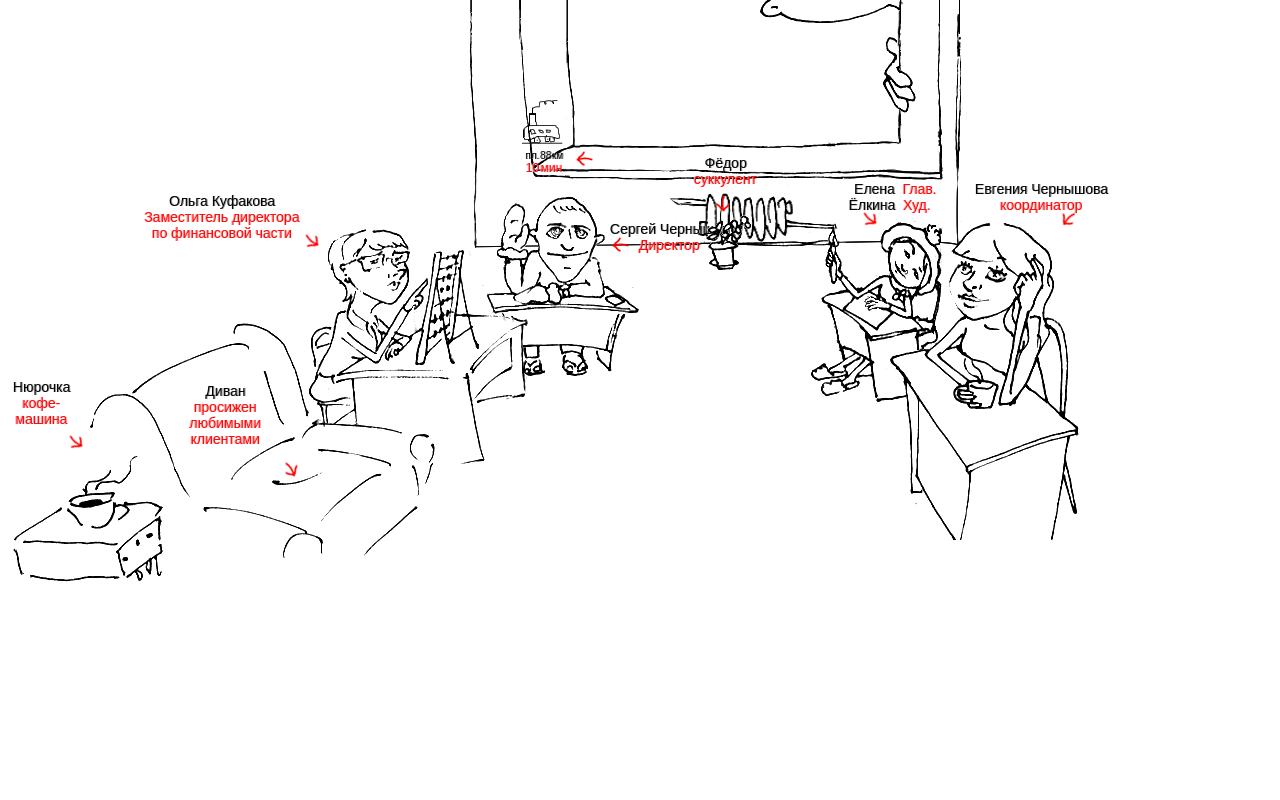
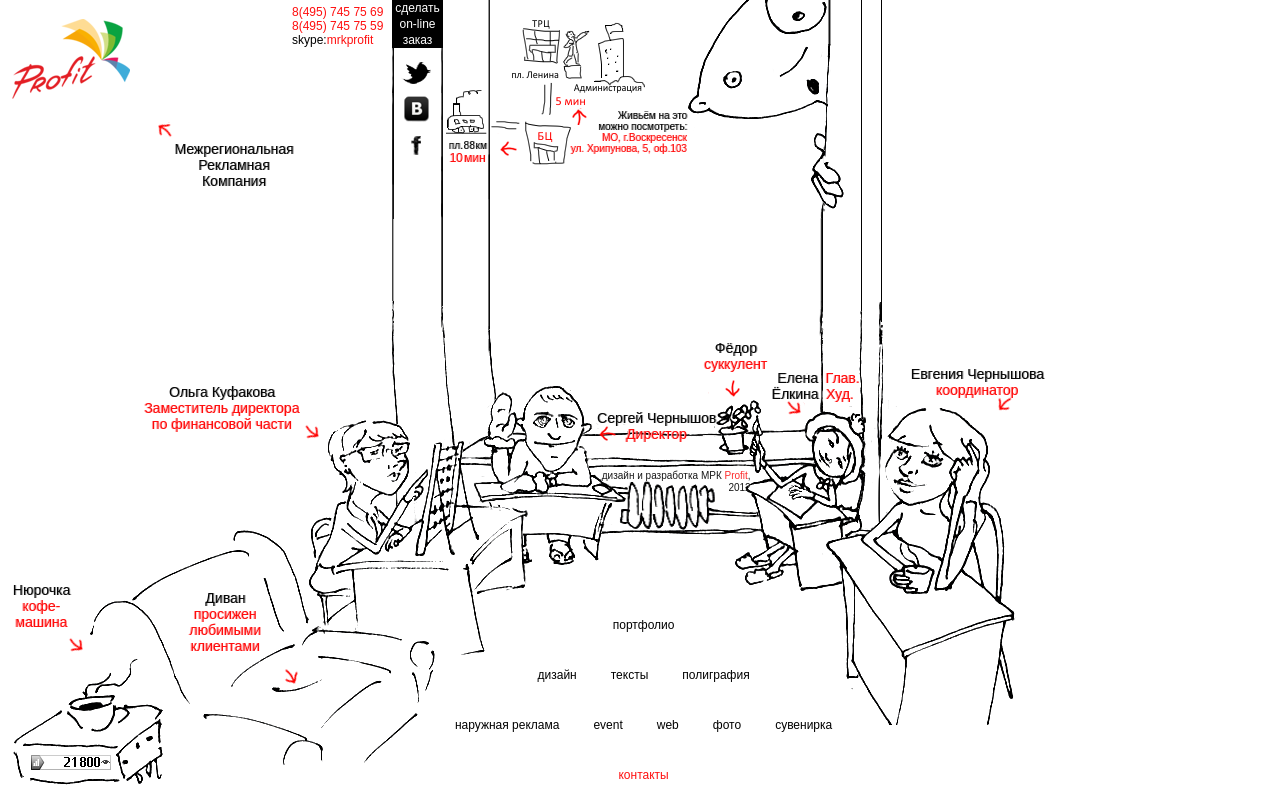
Before and after one commit to shadx/Profit, a plain HTML site: page kontact.html in a window 1280 px wide. Drawn offline with Linux system fonts and the light colour scheme.

Commit message:
Create kontact.html is ready

```diff
--- a/css/main.css
+++ b/css/main.css
@@ -1948,15 +1948,159 @@ BODY.event_black_bg {
 /* kontact go */
 
 .kontact_bg {
+  min-width: 1000px;
+  min-height: 712px;
   position: relative;
   overflow: hidden;
-  height: 75%;
-  background: url(../images/kontact_bg.png) no-repeat 60% 125%;
-}
-#wrapper {
+  height: 100%;
+}
+#wrapper_kontact {
   min-width: 1000px;
-}
-#wrapper .kontact_cup {
+  height: 100%;
+  background: url(../images/kontact_window_bg.png) repeat-y 50% 0;
+}
+
+#wrapper_kontact .window_top {
+  position: relative;
+  width: 498px;
+  height: 220px;
+  margin: 0 auto;
+  background: url(../images/kontact_window_top.png) no-repeat 0 0 white;
+}
+#wrapper_kontact .window_top .online {
+  position: absolute;
+	width: 51px;
+	height: 48px;
+	left: 1px;
+	top: 0px;
+	z-index: 4;
+	text-align: center;
+  background: black;
+}
+#wrapper_kontact .window_top .online A {
+  display: block;
+	font: 12px/16px arial;
+	color: #fff;
+}
+
+
+#wrapper_kontact .window_top .tel {
+  position: absolute;
+  left: -99px;
+  top: 5px;
+  font: 12px arial;
+	color: #FF0F0F;
+}
+#wrapper_kontact .window_top .tel A {
+  font: 12px arial;
+	color: #FF0F0F;
+}
+#wrapper_kontact .window_top .tel SPAN {
+  font: 12px arial;
+	color: #000;
+  text-shadow: none;
+}
+#wrapper_kontact .window_top .soc_seti {
+  position: absolute;
+	width: 50px;
+	top: 60px;
+	left: 10px;
+}
+#wrapper_kontact .window_top .soc_seti .twitt {
+  display: block;
+	width: 30px;
+	height: 26px;
+  background: url(../images/twitt_black.png) no-repeat 50% 50%;
+}
+#wrapper_kontact .window_top .soc_seti .vk {
+  display: block;
+	margin: 10px 0 10px 0;
+  width: 30px;
+	height: 26px;
+  background: url(../images/vk_black.png) no-repeat 50% 50%;
+}
+#wrapper_kontact .window_top .soc_seti .face {
+  display: block;
+	width: 30px;
+	height: 26px;
+  background: url(../images/face_black.png) no-repeat 50% 50%;
+}
+#wrapper_kontact .window_top .proezd {
+  position: absolute;
+  left: 100px;
+  top: 20px;
+  width: 210px;
+  height: 145px;
+  background: url(../images/kontact_proezd.png) no-repeat 0 0;
+}
+#wrapper_kontact .window_top .proezd .txt {
+  top: 90px;
+  left: 80px;
+  text-align: right;
+  font: 10px arial;
+}
+#wrapper_kontact .window_top .proezd .arrows {
+  left: 80px;
+  bottom: 40px;
+  background-position: 0 -101px;
+}
+#wrapper_kontact .logo {
+  position: absolute;
+  width: 22%;
+  top: 19px;
+  left: 12px;
+  height: 170px;
+}
+#wrapper_kontact .logo .txt {
+  right: 0;
+  bottom: 0;
+}
+#wrapper_kontact .logo .arrows {
+  right: 120px;
+  bottom: 50px;
+  background-position: 0 -34px;
+}
+#wrapper_kontact .logo .logo_kontact {
+  display: block;
+  width: 118px;
+	height: 80px;
+	position: absolute;
+	z-index: 999;
+  background: url(../images/logo.png) no-repeat 0 0;
+}
+#wrapper_kontact .txt {
+  font: 14px arial;
+  color: #060606;
+  text-align: center;
+  text-shadow: 1px 0px #9B9B9B;
+  position: absolute;
+}
+#wrapper_kontact  SPAN {
+  color: #FF0C0C;
+  text-shadow: -1px 0px #FF9C9C;
+}
+#wrapper_kontact .arrows {
+  position: absolute;
+  width: 17px;
+  height: 17px;
+  background: url(../images/kontact_arrows.png) no-repeat 0 0;
+}
+#wrapper_kontact .window_top .kontact_train .txt {
+  top: 50px;
+  right: 0px;
+  font: 10px arial;
+  word-spacing: -2px;
+}
+#wrapper_kontact .window_top .kontact_train .txt SPAN {
+  font: 12px arial;
+}
+#wrapper_kontact .window_top .kontact_train .arrows {
+  top: 50px;
+  right: -30px;
+  background-position: 0 -68px;
+}
+
+#wrapper_kontact .kontact_cup {
   position: absolute;
   width: 155px;
   height: 133px;
@@ -1965,7 +2109,7 @@ BODY.event_black_bg {
   bottom: 3%;
   background: url(../images/kontact_cup.png) no-repeat 0 0;
 }
-#wrapper .kontact_chair {
+#wrapper_kontact .kontact_chair {
   position: absolute;
   width: 345px;
   height: 235px;
@@ -1974,157 +2118,173 @@ BODY.event_black_bg {
   bottom: 7%;
   background: url(../images/kontact_chair.png) no-repeat 0 0;
 }
-#wrapper .kontact_olga {
+#wrapper_kontact .kontact_olga {
   position: absolute;
   width: 235px;
   height: 251px;
   z-index: 4;
   left: 23%;
-  bottom: 21%;
+  bottom: 27%;
   background: url(../images/kontact_olga.png) no-repeat 0 0;
 }
-#wrapper .kontact_sergei {
+#wrapper_kontact .kontact_sergei {
   position: absolute;
   width: 191px;
   height: 183px;
-  left: 35%;
-  bottom: 36.8%;
+  z-index: 2;
+  left: 34%;
+  top: 17%;
   background: url(../images/kontact_sergei.png) no-repeat 0 0;
 }
-#wrapper .kontact_flower {
+#wrapper_kontact .kontact_flower {
   position: absolute;
   width: 47px;
   height: 55px;
-  left: 55%;
-  bottom: 55%;
+  z-index: 1;
+  left: 55.8%;
+  top: 100px;
   background: url(../images/kontact_flower.png) no-repeat 0 0;
 }
-#wrapper .kontact_men {
+#wrapper_kontact .kontact_men {
   position: absolute;
   width: 156px;
   height: 212px;
-  left: 59.4%;
-  bottom: 484px;
+  right: 9%;
+  top: 0;
   background: url(../images/kontact_men.png) no-repeat 0 0;
 }
-#wrapper .kontact_elena {
+#wrapper_kontact .kontact_elena {
   position: absolute;
   width: 164px;
   height: 191px;
-  right: 24.5%;
-  bottom: 33%;
+  right: 30.5%;
+  z-index: 2;
+  top: 20%;
   background: url(../images/kontact_elena.png) no-repeat 0 0;
 }
-#wrapper .kontact_evgenia {
+#wrapper_kontact .kontact_evgenia {
   position: absolute;
   width: 202px;
   height: 319px;
-  right: 15%;
-  bottom: 10%;
+  z-index: 4;
+  right: 20%;
+  bottom: 15%;
   background: url(../images/kontact_evgenia.png) no-repeat 0 0;
 }
-#wrapper .kontact_train {
+#wrapper_kontact .kontact_train {
   position: absolute;
   width: 41px;
   height: 44px;
-  left: 40.8%;
-  top: 100px;
+  left: 11%;
+  top: 90px;
   background: url(../images/kontact_train.png) no-repeat 0 0;
 }
-
-#wrapper .txt {
-  font: 14px arial;
-  color: #060606;
-  text-align: center;
-  text-shadow: 1px 0px #9B9B9B;
-  position: absolute;
-}
-#wrapper SPAN {
-  color: #FF0C0C;
-  text-shadow: -1px 0px #FF9C9C;
-}
-#wrapper .arrows {
-  position: absolute;
-  width: 17px;
-  height: 17px;
-  background: url(../images/kontact_arrows.png) no-repeat 0 0;
-}
-#wrapper .kontact_cup .txt {
+#wrapper_kontact .kontact_reitings {
+	width: 190px;
+	font: 10px/12px arial;
+	color: #181818;
+	overflow: hidden;
+	text-align: right;
+	position: absolute;
+	z-index: 9;
+	top: 170px;
+	left: 43.8%;
+}
+#wrapper_kontact .kontact_reitings A {
+  color: #FD2A2A;
+}
+
+#wrapper_kontact .window_bot {
+  width: 100%;
+  height: 60%;
+  min-height: 500px;
+  position: absolute;
+  overflow: hidden;
+  bottom: 0;
+  background: url(../images/kontact_window_bot.png) no-repeat 50% 0 white;
+}
+#wrapper_kontact .window_bot .kontact_cup .txt {
   top: -70px;
 }
-#wrapper .kontact_cup .arrows {
+#wrapper_kontact .window_bot .kontact_cup .arrows {
   top: -15px;
   left: 55px;
   background-position: 0px 0px;
 }
-#wrapper .kontact_chair .txt {
+#wrapper_kontact .kontact_cup IMG {
+  position: absolute;
+  left: -37px;
+  top: 118px;
+}
+#wrapper_kontact .window_bot .kontact_chair .txt {
   top: 60px;
   left: 100px;
 }
-#wrapper .kontact_chair .arrows {
+#wrapper_kontact .window_bot .kontact_chair .arrows {
   bottom: 80px;
   right: 135px;
   background-position: 0 -17px;
 }
-#wrapper .kontact_olga .txt {
+#wrapper_kontact .window_bot .kontact_olga .txt {
   top: -30px;
   left: -150px;
 }
-#wrapper .kontact_olga .arrows {
+#wrapper_kontact .window_bot .kontact_olga .arrows {
   top: 10px;
   left: 10px;
   background-position: 0 0;
 }
-#wrapper .kontact_sergei .txt {
+#wrapper_kontact .window_bot .kontact_sergei .txt {
   top: 25px;
   right: -90px;
 }
-#wrapper .kontact_sergei .arrows {
+#wrapper_kontact .window_bot .kontact_sergei .arrows {
   top: 40px;
   right: 10px;
   background-position: 0 -68px;
 }
-#wrapper .kontact_flower .txt {
+#wrapper_kontact .window_bot .kontact_flower .txt {
   top: -60px;
   left: -10px;
 }
-#wrapper .kontact_flower .arrows {
+#wrapper_kontact .window_bot .kontact_flower .arrows {
   top: -20px;
   left: 10px;
   background-position: 0 -85px;
 }
-#wrapper .kontact_elena .txt {
+#wrapper_kontact .window_bot .kontact_elena .txt {
   top: -30px;
   left: 40px;
 }
-#wrapper .kontact_elena .arrows {
+#wrapper_kontact .window_bot .kontact_elena .arrows {
   left: 60px;
   background-position: 0 0;
 }
-#wrapper .kontact_evgenia .txt {
+#wrapper_kontact .window_bot .kontact_evgenia .txt {
   top: -40px;
   right: -20px;
 }
-#wrapper .kontact_evgenia .arrows {
+#wrapper_kontact .window_bot .kontact_evgenia .arrows {
   top: -10px;
   right: 10px;
   background-position: 0 -51px;
 }
-#wrapper .kontact_train .txt {
-  top: 50px;
-  right: 0px;
-  font: 10px arial;
-  word-spacing: -2px;
-}
-#wrapper .kontact_train .txt SPAN {
-  font: 12px arial;
-}
-#wrapper .kontact_train .arrows {
-  top: 50px;
-  right: -30px;
-  background-position: 0 -68px;
-}
-
+#wrapper_kontact .window_bot .kontact_menu {
+  position: absolute;
+	z-index: 10;
+	left: 185px;
+	top: 300px;
+	width: 74%;
+  text-align: center;
+}
+#wrapper_kontact .window_bot .kontact_menu .act {
+  color: #FF0F0F;
+}
+#wrapper_kontact .window_bot .kontact_menu A {
+  padding: 0 30px 0 0;
+	font: 12px/50px arial;
+	color: #000;
+}
 
 
 /* kontact end */
--- a/kontact.html
+++ b/kontact.html
@@ -11,16 +11,57 @@
   <link href="css/main.css" rel="stylesheet" type="text/css" media="screen" />
 </head>
 <body class="kontact_bg">
-  <div id="wrapper">
-    <div class="kontact_cup"><div class="txt">Нюрочка<br /><span>кофе-<br />машина</span></div><div class="arrows"></div></div>
+  <div id="wrapper_kontact">
+
+
+	<div class="logo">
+	  <a class="logo_kontact" href="#"></a>
+	  <div class="txt">Межрегиональная<br />Рекламная<br />Компания</div>
+	  <div class="arrows"></div>
+	</div>
+
+
+    <div class="window_top">
+	  <div class="online"><a href="#">сделать on-line заказ</a></div>
+	  <div class="soc_seti">
+		<a class="twitt" href="#"></a>
+		<a class="vk" href="#"></a>
+		<a class="face" href="#"></a>
+	  </div>
+	  <div class="proezd">
+        <div class="txt">
+		  Живьём на это<br />
+		  можно посмотреть:<br />
+		  <span>МО, г.Воскресенск<br />ул. Хрипунова, 5, оф.103</span>
+		</div>
+		<div class="arrows"></div>
+	  </div>
+	  <div class="tel">8(495) 745 75 69<br />  8(495) 745 75 59<br /> <span>skype:</span><a href="#">mrkprofit</a></div>
+      <div class="kontact_train"><div class="txt">пл. 88 км<br /><span>10 мин</span></div><div class="arrows"></div></div>
+	  <div class="kontact_men"></div>
+	</div>
+	<div class="window_bot">
+	  <div class="kontact_cup"><div class="txt">Нюрочка<br /><span>кофе-<br />машина</span></div><div class="arrows"><a href="#"><img src="tmp/reitings.jpg" alt="" title="" /></a></div></div>
 	  <div class="kontact_chair"><div class="txt">Диван<br /><span>просижен<br />любимыми<br />клиентами</span></div><div class="arrows"></div></div>
 	  <div class="kontact_olga"><div class="txt">Ольга Куфакова<br /><span>Заместитель директора<br />по финансовой части</span></div><div class="arrows"></div></div>
 	  <div class="kontact_sergei"><div class="txt">Сергей Чернышов<br /><span>Директор</span></div><div class="arrows"></div></div>
 	  <div class="kontact_flower"><div class="txt">Фёдор<br /><span>суккулент</span></div><div class="arrows"></div></div>
-	<div class="kontact_men"></div>
 	  <div class="kontact_elena"><div class="txt">&nbsp;&nbsp;&nbsp;Елена<span>&nbsp; Глав.</span><br />Ёлкина&nbsp; <span>Худ.</span></div><div class="arrows"></div></div>
 	  <div class="kontact_evgenia"><div class="txt">Евгения Чернышова<br /><span>координатор</span></div><div class="arrows"></div></div>
-	<div class="kontact_train"><div class="txt">пл. 88 км<br /><span>10 мин</span></div><div class="arrows"></div></div>
+	  <div class="kontact_reitings">дизайн и разработка МРК <a href="#">Profit</a>,<br />2012</div>
+	  <div class="kontact_menu">
+		<a href="#">портфолио</a><br />
+		<a href="#">дизайн</a>
+		<a href="#">тексты</a>
+		<a href="#">полиграфия</a><br />
+		<a href="#">наружная реклама</a>
+		<a href="#">event</a>
+		<a href="#">web</a>
+		<a href="#">фото</a>
+		<a href="#">сувенирка</a><br />
+	    <a class="act" href="#">контакты</a>
+	  </div>
+	</div>
   </div>
 </body>
 </html>
```
Also changed, not shown: images/kontact_bg.png (deleted), images/kontact_proezd.png (added), images/kontact_window_bg.png (added), images/kontact_window_bot.png (added), images/kontact_window_top.png (added). Lines whose indentation alone changed are shown as unchanged.
